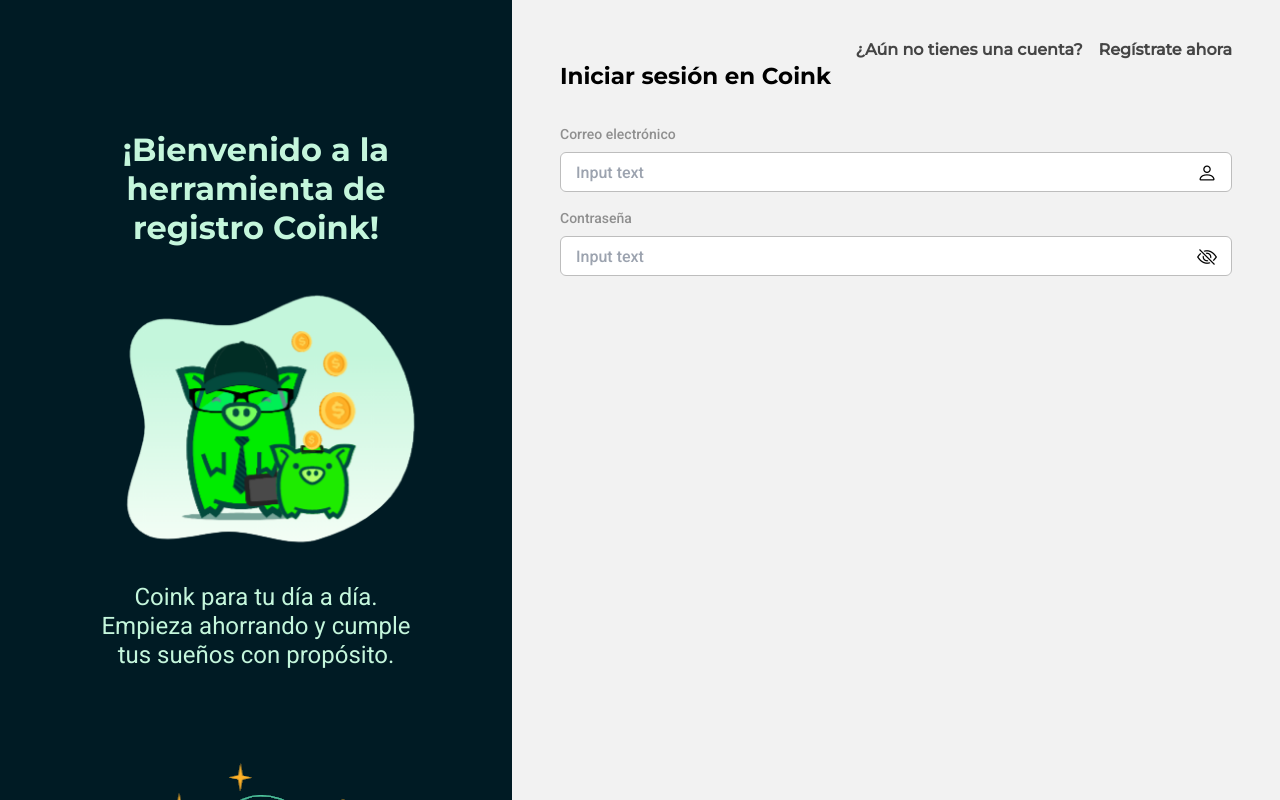
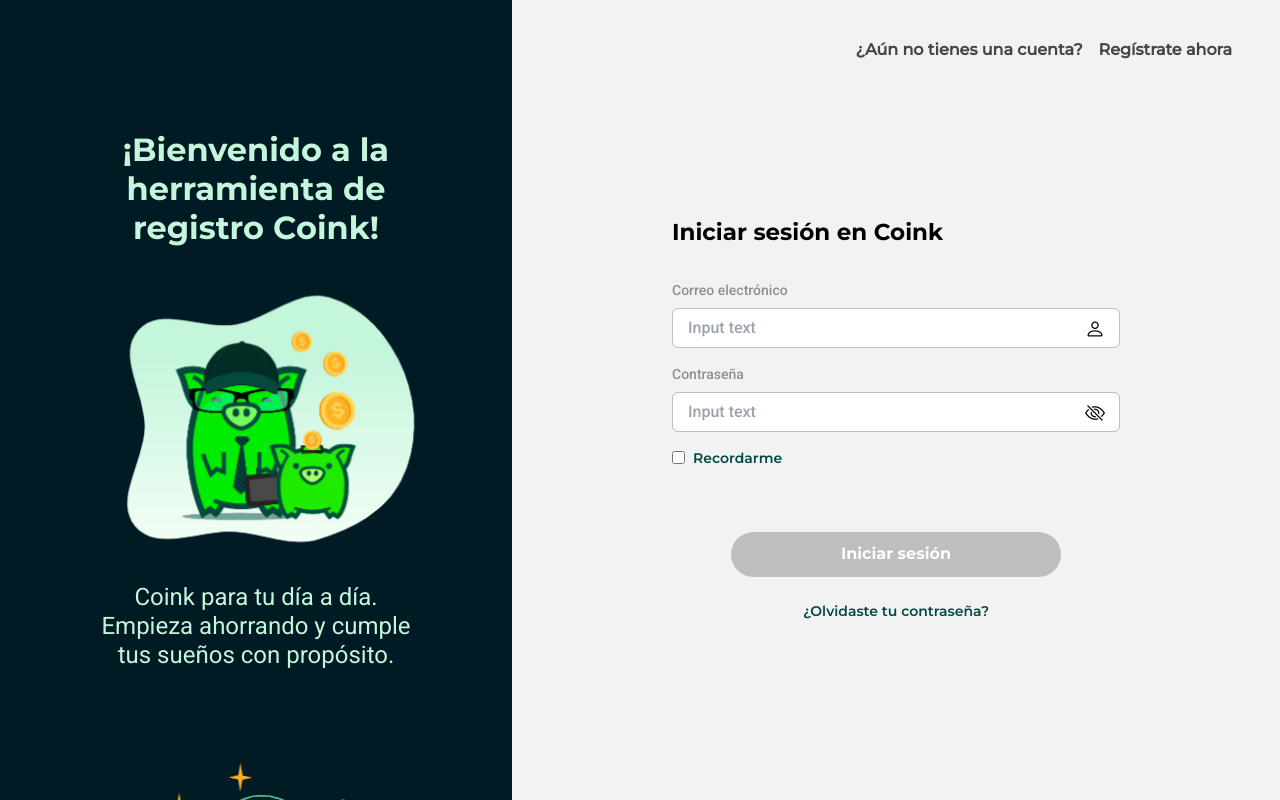
Before and after one commit to hateran/coink_test, an Angular app: page /login in a window 1280 px wide. Built offline with nearby package versions, Linux system fonts and the light colour scheme.

Commit message:
Login part 2

```diff
--- a/src/app/components/login/login.component.html
+++ b/src/app/components/login/login.component.html
@@ -16,7 +16,8 @@
             <span>Regístrate ahora</span>
         </div>
 
-        <div class="form-container flex flex-col gap-4">
+        <div class="flex justify-center items-center h-full">
+            <div class="form-container flex flex-col gap-4 w-2/3">
                 <h2>Iniciar sesión en Coink</h2>
 
                 <div class="form-group flex flex-col gap-2 relative">
@@ -28,11 +29,24 @@
                 <div class="form-group flex flex-col gap-2 relative">
                     <label>Contraseña</label>
                     <input type="password" placeholder="Input text" #password>
-                <i class="absolute bi bi-eye"  *ngIf="password.type == 'text'" (click)="password.type = 'password'"></i>
-                <i class="absolute bi bi-eye-slash"  *ngIf="password.type == 'password'" (click)="password.type = 'text'"></i>
+                    <i class="absolute bi bi-eye" *ngIf="password.type == 'text'"
+                        (click)="password.type = 'password'"></i>
+                    <i class="absolute bi bi-eye-slash" *ngIf="password.type == 'password'"
+                        (click)="password.type = 'text'"></i>
                 </div>
 
-            <div></div>
+                <div class="form-check flex items-center gap-2">
+                    <input class="form-check-input" type="checkbox" value="" id="flexCheckDefault">
+                    <label class="form-check-label" for="flexCheckDefault">
+                        Recordarme
+                    </label>
+                </div>
+
+                <div class="container-btns flex flex-col justify-center items-center gap-6 mt-12">
+                    <button type="button" class="btn btn-primary">Iniciar sesión</button>
+                    <span>¿Olvidaste tu contraseña?</span>
                 </div>
             </div>
         </div>
+    </div>
+</div>
--- a/src/app/components/login/login.component.scss
+++ b/src/app/components/login/login.component.scss
@@ -71,6 +71,36 @@
                     cursor: pointer;
                 }
             }
+
+            .form-check {
+                .form-check-label {
+                    color: var(--color_2);
+                    font-family: 'montserrat_semibold', 'semibold', sans-serif;
+                    font-size: 14px;
+                }
+            }
+
+            .container-btns {
+                .btn-primary {
+                    font-family: 'montserrat_bold', 'bold', sans-serif;
+                    font-size: 16px;
+                    width: 330px;
+                    height: 45px;
+                    color: #ffffff;
+                    background-color: #BEBEBE;
+                    border-radius: 100px;
+                }
+
+                .btn-primary:hover {
+                    background-color: var(--color_2);
+                }
+
+                span {
+                    color: var(--color_2);
+                    font-family: 'montserrat_semibold', 'semibold', sans-serif;
+                    font-size: 14px;
+                }
+            }
         }
     }
 }
--- a/src/styles.scss
+++ b/src/styles.scss
@@ -26,6 +26,11 @@
 }
 
 @font-face {
+    font-family: montserrat_semibold;
+    src: url(./assets/fonts/Montserrat-SemiBold.ttf) format("opentype");
+}
+
+@font-face {
     font-family: montserrat_medium;
     src: url(./assets/fonts/Montserrat-Medium.ttf) format("opentype");
 }
```
Also changed, not shown: src/assets/fonts/Montserrat-SemiBold.ttf (added). Lines whose indentation alone changed are shown as unchanged.
